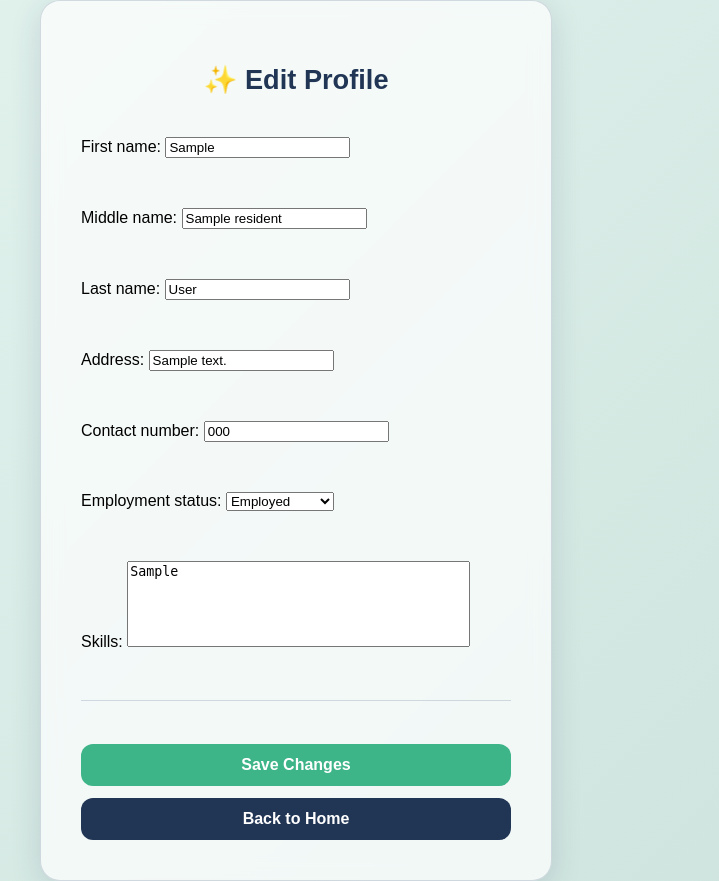
After one commit to Jhondy052904/SkillBridge, a Django app: page /profile/edit/ in a window 1280 px wide. The commit adds this page. Shown: the whole page, without its empty margins (344-1063 px from the left). Run offline with Django 5.2, Linux system fonts and the light colour scheme; a user stored in the database is signed in; tables that the repository leaves empty hold one stand-in row (values such as "Sample post"); parts of the project's set-up code (start-up, migrations or seed data) failed here and were passed over.

```diff
--- a/registration/forms.py
+++ b/registration/forms.py
@@ -2,6 +2,16 @@ from django import forms
 from django.contrib.auth.forms import UserCreationForm
 from django.contrib.auth.models import User
 from django.core.validators import MinLengthValidator
+from django import forms
+from .models import Resident
+
+class ResidentForm(forms.ModelForm):
+    class Meta:
+        model = Resident
+        fields = ['first_name', 'middle_name', 'last_name', 'address', 'contact_number', 'employment_status', 'skills']
+        widgets = {
+            'skills': forms.Textarea(attrs={'rows': 2}),
+        }
 
 class CustomUserCreationForm(UserCreationForm):
     username = forms.CharField(
--- a/registration/models.py
+++ b/registration/models.py
@@ -32,15 +32,16 @@ class Resident(models.Model):
         ('Other', 'Other'),
     ]
     VERIFICATION_STATUS = [
-    ('Pending', 'Pending'),
-    ('Verified', 'Verified'),
-    ('Rejected', 'Rejected'),
+        ('Pending', 'Pending'),
+        ('Verified', 'Verified'),
+        ('Rejected', 'Rejected'),
     ]
 
     verification_status = models.CharField(max_length=10, choices=VERIFICATION_STATUS, default="Pending")
 
     user = models.OneToOneField(UserAccount, on_delete=models.CASCADE, null=True, blank=True)
     first_name = models.CharField(max_length=100)
+    middle_name = models.CharField(max_length=100, blank=True, null=True)
     last_name = models.CharField(max_length=100)
     birthdate = models.DateField(null=True, blank=True)
     gender = models.CharField(max_length=10, choices=GENDER_CHOICES, null=True, blank=True)
@@ -48,11 +49,12 @@ class Resident(models.Model):
     contact_number = models.CharField(max_length=20, blank=True)
     email = models.EmailField(unique=True)
     employment_status = models.CharField(max_length=20, choices=EMPLOYMENT_CHOICES, default="Unemployed")
+    skills = models.TextField(blank=True, null=True)
+    proof_residency = models.BinaryField(blank=True, null=True)
     date_registered = models.DateTimeField(auto_now_add=True)
 
     def __str__(self):
         return f"{self.first_name} {self.last_name}"
-
 
 # ----------------------------------------
 # Barangay Officials / Admins
--- a/registration/urls.py
+++ b/registration/urls.py
@@ -2,8 +2,6 @@ from django.urls import path
 from . import views
 from django.shortcuts import render
 from django.urls import path, include
-
-
 
 urlpatterns = [
     path('', views.index, name='index'),
@@ -26,5 +24,7 @@ urlpatterns = [
     path('aboutus/', views.aboutus, name='aboutus'),
     path('jobhunt/', views.jobhunt, name='jobhunt'),
     path('jobs/', include('jobs.urls')),
+    path('profile/', views.user_profile, name='user_profile'),
+    path('profile/edit/', views.edit_profile, name='edit_profile'),
 
 ]
--- a/registration/views.py
+++ b/registration/views.py
@@ -6,26 +6,36 @@ from django.views.decorators.csrf import csrf_protect
 from .models import Job, Training, Official, Event, Resident
 from django.contrib.auth.decorators import login_required
 
+from .models import UserAccount
+
+from django.contrib.auth.decorators import login_required
+from django.shortcuts import render
+from registration.models import UserAccount, Resident, JobApplication, TrainingParticipation
+
+from django.shortcuts import render, get_object_or_404
+from .models import Resident, ResidentSkill
+
+from django.shortcuts import render, redirect, get_object_or_404
+from .forms import ResidentForm
+
+def user_profile(request):
+    user = request.user
+    user_profile = get_object_or_404(Resident, user__username=user.username)
+    skills = ResidentSkill.objects.filter(resident=user_profile).select_related('skill')
+
+    context = {
+        'user_profile': user_profile,
+        'skills': skills,
+        'user': user,
+    }
+    return render(request, 'registration/profile.html', context)
+
 # -----------------------------
 # Public Views
 # -----------------------------
 
 def index(request):
-    # ✅ Updated path since index.html is inside templates/registration/
     return render(request, 'registration/index.html')
-
-@login_required(login_url='login')
-def home(request):
-    verification_status = None
-
-    if request.user.is_authenticated:
-        try:
-            resident = Resident.objects.get(user__username=request.user.username)
-            verification_status = resident.verification_status
-        except Resident.DoesNotExist:
-            verification_status = "No Profile"
-
-    return render(request, 'registration/home.html', {'verification_status': verification_status})
 
 def forgot_password_view(request):
     return render(request, 'registration/forgot_password.html')
@@ -41,6 +51,44 @@ def aboutus(request):
 
 def jobhunt(request):
     return render(request, 'registration/jobhunt.html')
+
+
+@login_required(login_url='login')
+def home(request):
+    verification_status = None
+    applied_jobs = []
+    registered_trainings = []
+    resident = None
+
+    # --- Get Resident linked to logged-in user ---
+    try:
+        user_account = UserAccount.objects.get(username=request.user.username)
+        resident = Resident.objects.get(user=user_account)
+        verification_status = resident.verification_status
+        user_profile = resident
+    except (UserAccount.DoesNotExist, Resident.DoesNotExist):
+        verification_status = "No Profile"
+        resident = None
+
+    # --- Fetch Applied Jobs ---
+    if resident:
+        applied_jobs = JobApplication.objects.filter(resident=resident).select_related('job').order_by('-date_applied')
+        print("✅ Applied jobs:", applied_jobs)
+
+    # --- Fetch Trainings ---
+    if resident:
+        registered_trainings = TrainingParticipation.objects.filter(resident=resident).select_related('training').order_by('-date_registered')
+        print("✅ Trainings:", registered_trainings)
+
+    # --- Render Page ---
+    return render(request, 'registration/home.html', {
+        'user': request.user,
+        'user_profile': user_profile,
+        'verification_status': verification_status,
+        'applied_jobs': applied_jobs,
+        'registered_trainings': registered_trainings,
+    })
+
 
 
 @csrf_protect
@@ -239,20 +287,52 @@ SUPABASE_URL = "https://sfgnccdbgmewovbogibo.supabase.co"
 SUPABASE_KEY = "YOUR_SUPABASE_KEY"
 supabase = create_client(SUPABASE_URL, SUPABASE_KEY)
 
+# @login_required
+# def profile_view(request):
+#     if not request.user.is_authenticated:
+#         return redirect('login')
+
+#     res = supabase.table('resident').select('*').eq('user_id', request.user.id).single()
+
+#     if res.error or not res.data:
+#         user_profile = None
+#         print("Supabase fetch error:", res.error)
+#     else:
+#         user_profile = res.data
+
+#     return render(request, 'registration/profile.html', {
+#         'user': request.user,
+#         'user_profile': user_profile
+#     })
+
 @login_required
 def profile_view(request):
-    if not request.user.is_authenticated:
-        return redirect('login')
+    user = request.user
+    user_profile = get_object_or_404(Resident, user__username=user.username)
+    skills = ResidentSkill.objects.filter(resident=user_profile).select_related('skill')
 
-    res = supabase.table('resident').select('*').eq('user_id', request.user.id).single()
+    context = {
+        'user_profile': user_profile,
+        'skills': skills,
+        'user': user,
+    }
+    return render(request, 'registration/profile.html', context)
 
-    if res.error or not res.data:
-        user_profile = None
-        print("Supabase fetch error:", res.error)
+@login_required
+def edit_profile(request):
+    # Get the UserAccount linked to the current Django User
+    user_account = get_object_or_404(UserAccount, username=request.user.username)
+
+    # Get the Resident profile linked to that UserAccount
+    resident = get_object_or_404(Resident, user=user_account)
+
+    if request.method == "POST":
+        form = ResidentForm(request.POST, instance=resident)
+        if form.is_valid():
+            form.save()
+            messages.success(request, "✅ Profile updated successfully!")
+            return redirect('user_profile')  # go back to profile page
     else:
-        user_profile = res.data
+        form = ResidentForm(instance=resident)
 
-    return render(request, 'registration/profile.html', {
-        'user': request.user,
-        'user_profile': user_profile
-    })
+    return render(request, 'registration/edit_profile.html', {'form': form})
--- /dev/null
+++ b/templates/registration/edit_profile.html
@@ -0,0 +1,162 @@
+{% load static %}
+<!DOCTYPE html>
+<html lang="en">
+<head>
+  <meta charset="UTF-8" />
+  <meta name="viewport" content="width=device-width, initial-scale=1.0" />
+  <title>Edit Profile</title>
+  <style>
+    /* ===== BASE ===== */
+    body {
+      font-family: "Poppins", sans-serif;
+      margin: 0;
+      min-height: 100vh;
+      background: linear-gradient(135deg, #e4f4ef, #cde3dd);
+      display: flex;
+      justify-content: center;
+      align-items: center;
+    }
+
+    .card {
+      background: rgba(255, 255, 255, 0.7);
+      backdrop-filter: blur(10px);
+      border: 1px solid rgba(62, 88, 121, 0.2);
+      box-shadow: 0 8px 30px rgba(33, 53, 85, 0.15);
+      border-radius: 20px;
+      width: 430px;
+      padding: 40px;
+      animation: fadeUp 0.5s ease-in-out;
+    }
+
+    @keyframes fadeUp {
+      from {opacity: 0; transform: translateY(15px);}
+      to {opacity: 1; transform: translateY(0);}
+    }
+
+    .title {
+      text-align: center;
+      font-size: 1.7rem;
+      font-weight: 700;
+      color: #213555;
+      margin-bottom: 25px;
+    }
+
+    /* ===== FORM ===== */
+    form {
+      display: flex;
+      flex-direction: column;
+      gap: 18px;
+    }
+
+    .form-group {
+      display: flex;
+      flex-direction: column;
+      gap: 6px;
+    }
+
+    .form-group label {
+      font-weight: 600;
+      font-size: 0.9rem;
+      color: #213555;
+    }
+
+    .form-group input,
+    .form-group textarea,
+    .form-group select {
+      border: 1.5px solid #c7d1d8;
+      border-radius: 12px;
+      padding: 12px 14px;
+      font-size: 15px;
+      background: #ffffff;
+      color: #213555;
+      transition: all 0.25s ease;
+    }
+
+    .form-group input:focus,
+    .form-group textarea:focus,
+    .form-group select:focus {
+      border-color: #3eb489;
+      box-shadow: 0 0 6px rgba(62, 180, 137, 0.4);
+      outline: none;
+    }
+
+    textarea {
+      resize: none;
+      min-height: 80px;
+    }
+
+    /* ===== BUTTONS ===== */
+    .btn-group {
+      display: flex;
+      flex-direction: column;
+      gap: 12px;
+      margin-top: 10px;
+    }
+
+    .btn-primary {
+      background: #3eb489;
+      color: #ffffff;
+      border: none;
+      padding: 12px;
+      border-radius: 12px;
+      font-weight: 600;
+      font-size: 16px;
+      cursor: pointer;
+      transition: all 0.25s ease;
+    }
+
+    .btn-primary:hover {
+      background: #2d8e6f;
+      transform: translateY(-2px);
+      box-shadow: 0 6px 16px rgba(62, 180, 137, 0.3);
+    }
+
+    .btn-secondary {
+      background: #213555;
+      color: #ffffff;
+      border: none;
+      padding: 12px;
+      border-radius: 12px;
+      font-weight: 600;
+      font-size: 16px;
+      cursor: pointer;
+      text-decoration: none;
+      text-align: center;
+      transition: all 0.25s ease;
+    }
+
+    .btn-secondary:hover {
+      background: #3e5879;
+      transform: translateY(-2px);
+      box-shadow: 0 6px 16px rgba(33, 53, 85, 0.3);
+    }
+
+    /* ===== SMALL TOUCHES ===== */
+    input::placeholder {
+      color: #9aa8b3;
+    }
+
+    .divider {
+      margin: 15px 0;
+      border-bottom: 1px solid rgba(62, 88, 121, 0.2);
+    }
+  </style>
+</head>
+<body>
+  <div class="card">
+    <h2 class="title">✨ Edit Profile</h2>
+
+    <form method="POST">
+      {% csrf_token %}
+      {{ form.as_p }}
+
+      <div class="divider"></div>
+
+      <div class="btn-group">
+        <button type="submit" class="btn-primary"> Save Changes</button>
+        <a href="{% url 'home' %}" class="btn-secondary"> Back to Home</a>
+      </div>
+    </form>
+  </div>
+</body>
+</html>
```
Also changed, not shown: jobs/services/supabase_crud.py (+22 -0 lines), jobs/views.py (+21 -3 lines), static/css/registration/userhome.css (+73 -3 lines), templates/registration/home.html (+19 -12 lines), templates/registration/profile.html (added, +36 -0 lines), registration/migrations/0003_resident_middle_name_resident_proof_residency_and_more.py (added).
